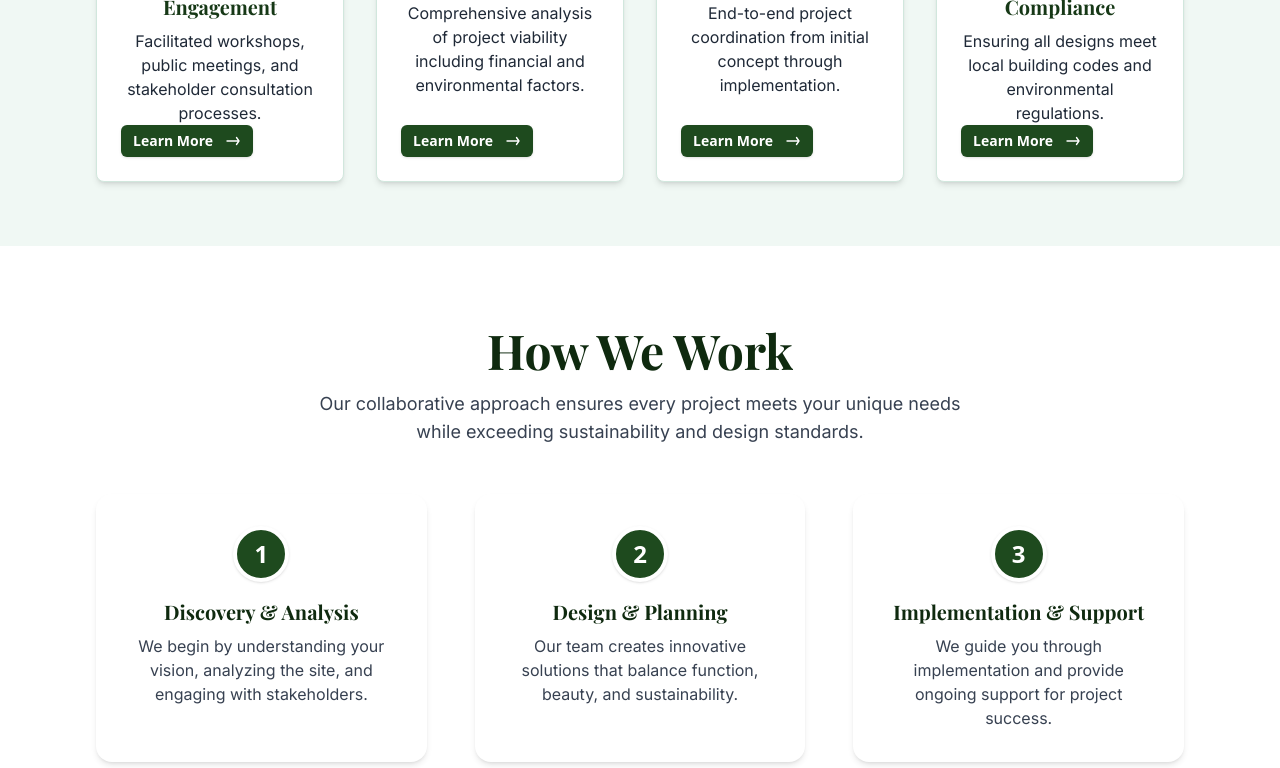
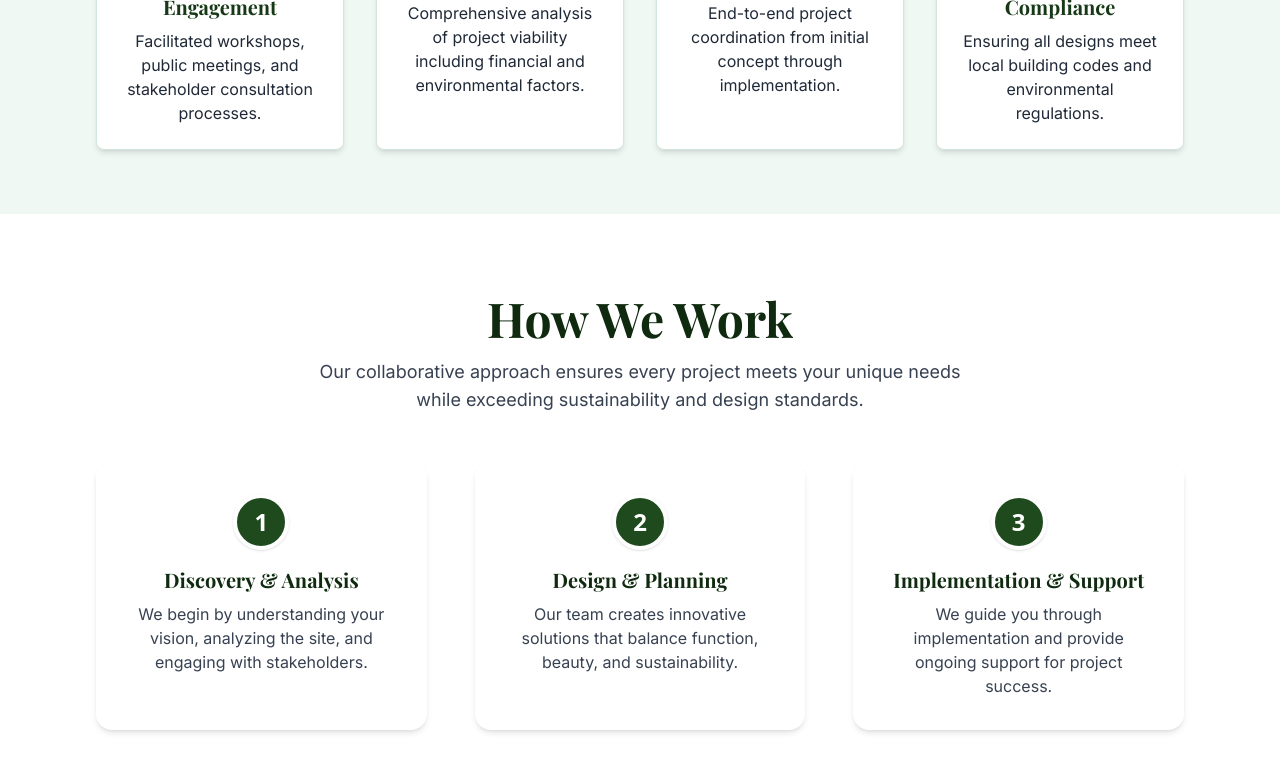
Before and after one commit to codewithctf/slm-planning-design, a React (Vite) app: page /services in a window 1280 px wide. Shown: the part 2440-3208 px from the top of the page. Built offline with nearby package versions, Linux system fonts and the light colour scheme.

Commit message:
Remove Learn More buttons from additional services cards and add zoom in/out effect on image hover

```diff
--- a/src/pages/Services.tsx
+++ b/src/pages/Services.tsx
@@ -289,22 +289,12 @@ const Services = () => {
           <div className="grid grid-cols-1 sm:grid-cols-2 md:grid-cols-4 gap-8">
             {additionalServiceCards.map((card, idx) => (
               <div key={idx} className="bg-white rounded-lg border border-[#d1e7dd] shadow-md hover:shadow-xl transition-all duration-300 p-0 flex flex-col items-center text-center animate-fade-in-up additional-service-card overflow-hidden hover:scale-105 relative">
-                <div className="w-full h-40 bg-gray-100 flex items-center justify-center overflow-hidden">
-                  <img src={card.image} alt={card.title} className="w-full h-full object-cover" />
+                <div className="w-full h-40 bg-gray-100 flex items-center justify-center overflow-hidden transition-transform duration-500 group hover:scale-105">
+                  <img src={card.image} alt={card.title} className="w-full h-full object-cover transition-transform duration-700 group-hover:scale-110" />
                 </div>
                 <div className="p-6 flex flex-col items-center w-full relative flex-1">
                   <h3 className="font-playfair text-xl font-bold text-slm-green-700 mb-2">{card.title}</h3>
-                  <p className="font-inter text-gray-800 mb-8">{card.description}</p>
-                  <Link
-                    to={"/services#" + card.title.toLowerCase().replace(/\s+/g, '-')}
-                    className="absolute left-6 bottom-6 flex items-center gap-2 bg-slm-green-600 hover:bg-slm-green-700 text-white font-semibold rounded-md px-3 py-1.5 text-sm transition-all duration-200 focus:outline-none focus:ring-2 focus:ring-slm-green-400 focus:ring-offset-2 shadow"
-                    style={{ width: 'auto', minWidth: 'unset', maxWidth: '160px' }}
-                  >
-                    Learn More
-                    <svg xmlns="http://www.w3.org/2000/svg" fill="none" viewBox="0 0 24 24" strokeWidth={2} stroke="currentColor" className="w-4 h-4 ml-1">
-                      <path strokeLinecap="round" strokeLinejoin="round" d="M17.25 6.75L21 12m0 0l-3.75 5.25M21 12H3" />
-                    </svg>
-                  </Link>
+                  <p className="font-inter text-gray-800 mb-0">{card.description}</p>
                 </div>
               </div>
             ))}
```
